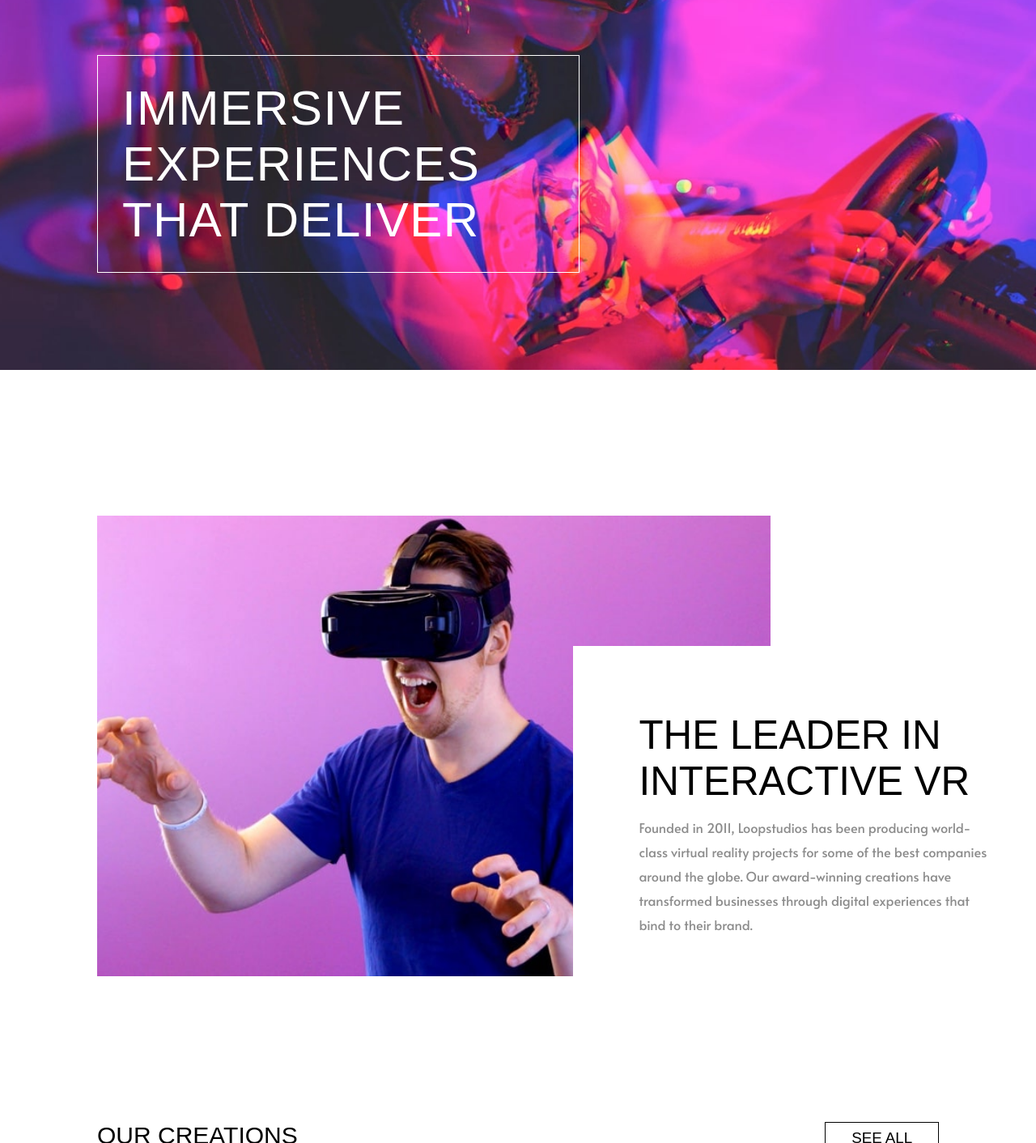
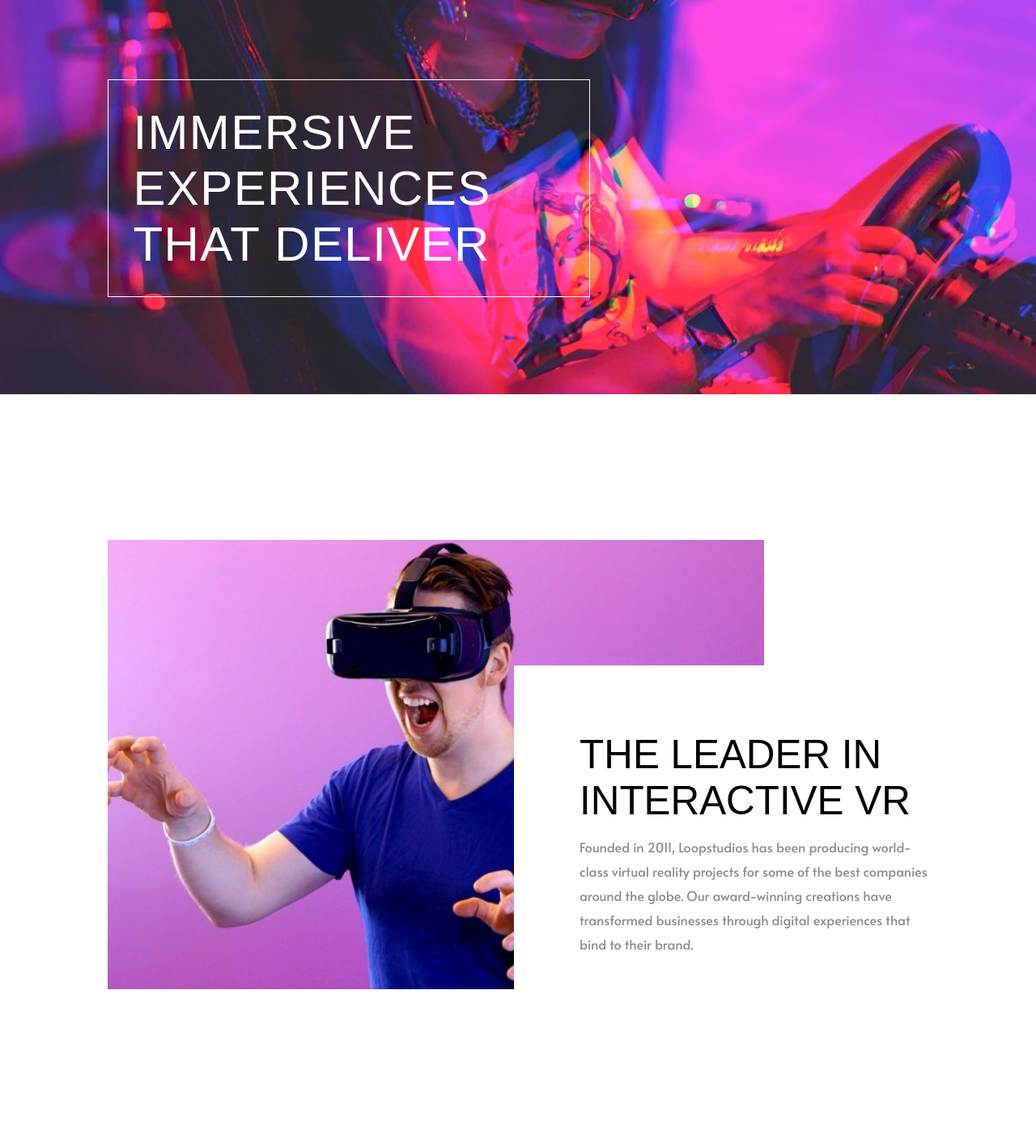
Before and after one commit to jjdavenport/loopstudios-landing-page-main, a plain HTML site: page index.html in a window 1280 px wide. Shown: the part 125-1537 px from the top of the page at 81% size. Drawn offline with Linux system fonts and the light colour scheme.

Commit message:
added clamp to padding on desktop

```diff
--- a/SCSS/style.scss
+++ b/SCSS/style.scss
@@ -309,7 +309,8 @@ a {
       background-position: center;
       background-repeat: no-repeat;
       background-size: cover;
-      padding: 2rem 8rem 8rem 8rem;
+      padding: 4rem clamp(0.5rem, -11.375rem + 23.75vw, 10rem) 8rem
+        clamp(0.5rem, -11.375rem + 23.75vw, 10rem);
     }
     .main-header__title {
       width: 16ch;
@@ -346,7 +347,8 @@ a {
     }
   }
   .main-content {
-    padding: 8rem 8rem 0rem 8rem;
+    padding: 8rem clamp(0.5rem, -11.375rem + 23.75vw, 10rem) 0rem
+      clamp(0.5rem, -11.375rem + 23.75vw, 10rem);
     position: relative;
     flex-direction: row;
     .main-content__image {
@@ -355,7 +357,7 @@ a {
     .main-content__description {
       position: absolute;
       bottom: -5px;
-      right: 4rem;
+      right: clamp(0.5rem, -11.375rem + 23.75vw, 10rem);
       height: 60%;
       width: 40%;
       padding: 0;
@@ -374,7 +376,7 @@ a {
     }
   }
   .creations {
-    padding: 8rem;
+    padding: clamp(0.5rem, -11.375rem + 23.75vw, 10rem);
     .creations__container {
       display: flex;
       justify-content: space-between;
@@ -390,9 +392,13 @@ a {
       top: 70%;
       left: 5%;
     }
+    .creations__title {
+      font-size: clamp(2rem, -0.5rem + 5vw, 4rem);
+    }
   }
   .footer {
-    padding: 2rem 8rem 0rem 8rem;
+    padding: 2rem clamp(0.5rem, -11.375rem + 23.75vw, 10rem) 0rem
+      clamp(0.5rem, -11.375rem + 23.75vw, 10rem);
     flex-direction: row;
     justify-content: space-between;
     .footer__logo-container {
@@ -437,7 +443,7 @@ a {
   }
   .attribution {
     text-align: end;
-    padding-right: 8rem;
+    padding-right: clamp(0.5rem, -11.375rem + 23.75vw, 10rem);
     padding-bottom: 2rem;
   }
 }
```
Also changed, not shown: SCSS/style.css, 1 other file.
